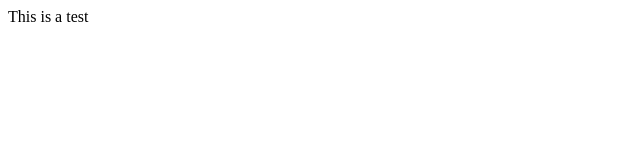
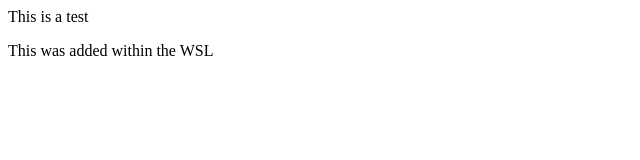
Before and after one commit to BriceCollier/CS320Week3HomeworkHub, a plain HTML site: page index.html in a window 1280 px wide. Shown: the whole page, without its empty margins (0-640 px from the left). Drawn offline with Linux system fonts and the light colour scheme.

Commit message:
Edited html file

```diff
--- a/index.html
+++ b/index.html
@@ -1,5 +1,6 @@
 <html>
 <body>
 <p>This is a test<p>
+<p>This was added within the WSL</p>
 </body>
 </html>
```
